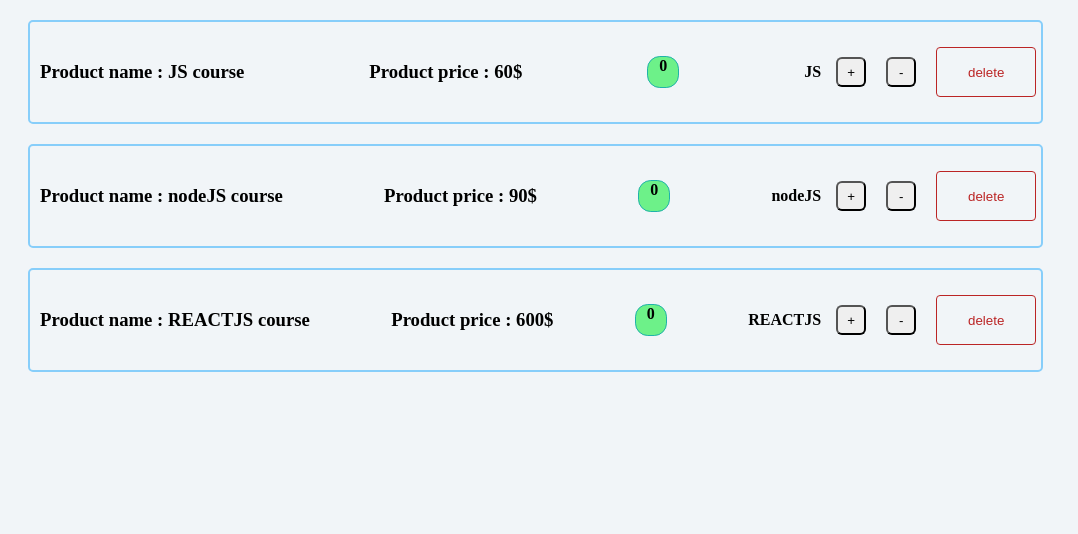
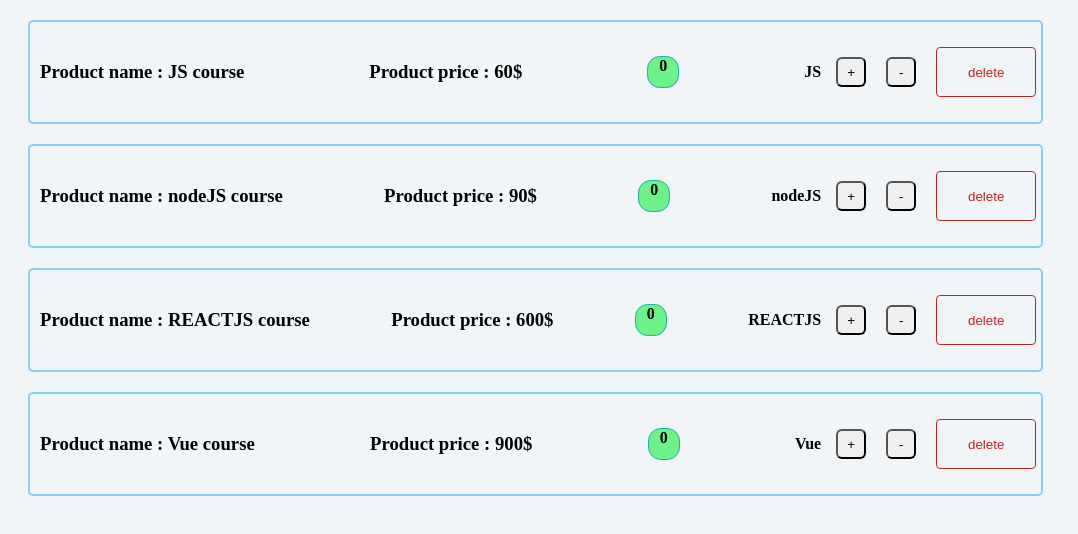
Before and after one commit to MMPgenave/shop, a React (Create React App) app: page / in a window 1280 px wide. Shown: the top 534 px of the page, without its empty margins (0-1078 px from the left). Built offline with nearby package versions, Linux system fonts and the light colour scheme.

Commit message:
booking function constructed for each and every Product

```diff
--- a/src/App.js
+++ b/src/App.js
@@ -2,29 +2,60 @@ import { Component } from "react";
 import data from "./data";
 import { Product } from "./Product";
 class App extends Component {
-
   constructor(props) {
     super(props);
     this.state = {
-      name: "mohammad",
       info: data,
+      numberOfItem: new Array(data.length).fill(0),
       removeItem: (I) => {
-        console.log("remove function initialized!");
+        console.log("removeItem function initialized!");
         const newdata = this.state.info.filter((Index) => {
           return Index.id !== I;
         });
         this.setState({ ...this.state, info: newdata });
       },
-      reloader:1
+      increaseItem: (index) => {
+        console.log("increaseItem function initialized ");
+
+        //making a copy from numberOfItem property
+        const auxalliry = { ...this.state.numberOfItem };
+        auxalliry[index - 1] = this.state.numberOfItem[index - 1] + 1;
+        this.setState({
+          ...this.state,
+          numberOfItem: auxalliry,
+        });
+      },
+      decreaseItem: (index) => {
+        console.log("decreaseItem function initialized ");
+
+        //making a copy from numberOfItem property
+        const auxalliry = { ...this.state.numberOfItem };
+        if (this.state.numberOfItem[index - 1] === 0) {
+          auxalliry[index - 1] = 0;
+        } else {
+          auxalliry[index - 1] = this.state.numberOfItem[index - 1] - 1;
+        }
+
+        this.setState({
+          ...this.state,
+          numberOfItem: auxalliry,
+        });
+      },
     };
   }
 
   render() {
     return (
       <>
-
-        {<Product info={this.state.info} removefcn={this.state.removeItem}/>}
-
+        {
+          <Product
+            info={this.state.info}
+            removefcn={this.state.removeItem}
+            numberOfBookedItem={this.state.numberOfItem}
+            IncreaseItem={this.state.increaseItem}
+            DecreaseItem={this.state.decreaseItem}
+          />
+        }
       </>
     );
   }
--- a/src/Product.js
+++ b/src/Product.js
@@ -8,13 +8,25 @@ export const Product = (props) => {
           <div key={I.id} className="item_container">
             <h3>Product name : {I.name} course</h3>
             <h3>Product price : {I.price}</h3>
-            <h4 className="numberOfProduct">{0}</h4>
+            <h4 className="numberOfProduct">
+              {props.numberOfBookedItem[I.id - 1]}
+            </h4>
             <h4>{I.name}</h4>
-            <button type="button" className="increase">
+            <button
+              type="button"
+              className="increase"
+              onClick={() => {
+                props.IncreaseItem(I.id);
+              }}
+            >
               +
             </button>
 
-            <button type="button" className="decrease">
+            <button
+              type="button"
+              className="decrease"
+              onClick={() => props.DecreaseItem(I.id)}
+            >
               -
             </button>
 
--- a/src/data.js
+++ b/src/data.js
@@ -2,6 +2,7 @@ const data = [
   { id: 1, name: "JS", price: "60$" },
   { id: 2, name: "nodeJS", price: "90$" },
   { id: 3, name: "REACTJS", price: "600$" },
+  {id:4,name:"Vue",price:"900$"}
 ];
 
 export default data;
--- a/src/style.css
+++ b/src/style.css
@@ -98,4 +98,5 @@ h4 {
     background: rgb(109, 241, 137);
     text-align: center;
     margin:auto 10px auto 10px;
+
 }
```
